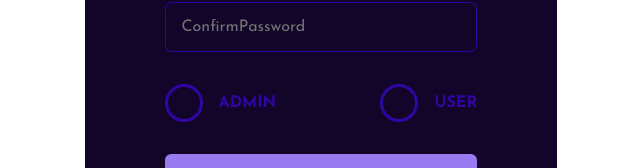
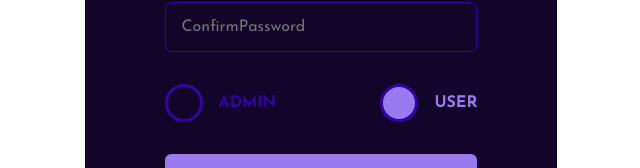
Before and after one commit to AbdurrahmanDevGithub/learning-platform, a React (Vite) app in the folder frontend/: page /register in a window 1280 px wide. Shown: the part 429-597 px from the top of the page, without its empty margins (319-959 px from the left). Built offline with nearby package versions, Linux system fonts and the light colour scheme.

Commit message:
roles configration

```diff
--- a/frontend/src/pages/Register.jsx
+++ b/frontend/src/pages/Register.jsx
@@ -15,8 +15,8 @@ const Register = () => {
     username: "",
     email: "",
     password: "",
-    confirmpassword: ""
-    // roles: [],
+    confirmpassword: "",
+    role: "user"
   });
 
   const toastOptions = {
@@ -38,13 +38,13 @@ const Register = () => {
     event.preventDefault();
 
     if (handleValidation()) {
-      const { username, email, password } = values;      //{ username, email, password, roles }
+      const { username, email, password, role } = values;
 
       const { data } = await axios.post(signupRoute, {
         username,
         email,
         password,
-        // roles
+        role
       });
 
       if (data.status === false) {
@@ -104,21 +104,7 @@ const Register = () => {
     setValues({ ...values, [event.target.name]: event.target.value })
   }
 
-  // const handleCheckBoxChange = (event) => {
-  //   const {value, checked} = event.target;
 
-  //   setValues((prevValues) => {
-  //     if(checked){
-  //       return {...prevValues, roles: [...prevValues.roles, value]};
-  //     }
-  //     else{
-  //       return{
-  //         ...prevValues,
-  //         roles: prevValues.roles.filter((role) => role !== value),
-  //       };
-  //     }
-  //   })
-  // }
 
 
   return (
@@ -169,9 +155,10 @@ const Register = () => {
             <label>
               <input
                 type="radio"
-                  name='role'
-                  value='Admin'
-                // onChange={handleCheckBoxChange}
+                name="role"
+                value="tutor"
+                onChange={(e) => handleChange(e)}
+                checked={values.role === "tutor"}
               />
               <span>Admin</span>
             </label>
@@ -179,13 +166,15 @@ const Register = () => {
             <label>
               <input
                 type="radio"
-                  name='role'
-                  value='User'
-                // onChange={handleCheckBoxChange}
+                name="role"
+                value="user"
+                onChange={(e) => handleChange(e)}
+                checked={values.role === "user"}
               />
               <span>User</span>
             </label>
           </div>
+
 
 
 
```
Lines whose indentation alone changed are shown as unchanged.
